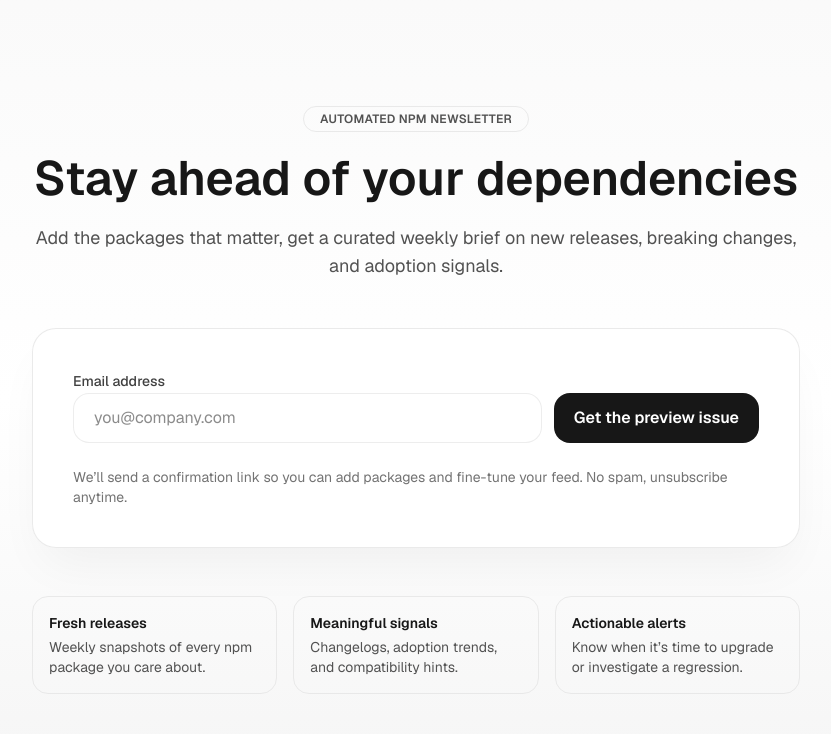
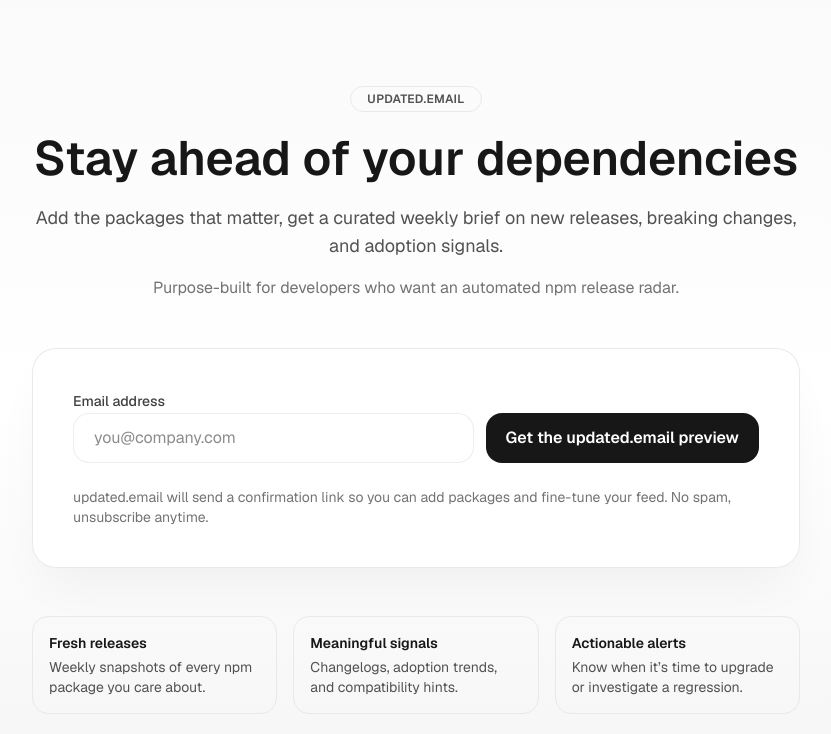
Before and after one commit to petter/updated.email, a Next.js app: page / in a window 1280 px wide. Shown: the top 734 px of the page, without its empty margins (224-1055 px from the left). Built offline with nearby package versions, Linux system fonts and the light colour scheme; no server answers.

Commit message:
update branding to go more along with the updated.email domain

```diff
--- a/app/layout.tsx
+++ b/app/layout.tsx
@@ -15,9 +15,9 @@
 });
 
 export const metadata: Metadata = {
-  title: "npm newsletter",
+  title: "updated.email",
   description:
-    "Subscribe once, track every npm release that matters to your team.",
+    "updated.email is the automated npm release briefing built for developers.",
 };
 
 export default function RootLayout({
--- a/app/page.tsx
+++ b/app/page.tsx
@@ -25,7 +25,7 @@
       <div className="mx-auto flex w-full max-w-3xl flex-col gap-12">
         <header className="space-y-4 text-center">
           <span className="inline-flex items-center justify-center rounded-full border border-neutral-200/80 px-4 py-1 text-xs font-semibold uppercase tracking-wide text-neutral-600 dark:border-neutral-800 dark:text-neutral-300">
-            Automated npm newsletter
+            updated.email
           </span>
           <div className="space-y-4">
             <h1 className="text-4xl font-semibold leading-tight text-neutral-900 dark:text-white sm:text-5xl">
@@ -35,13 +35,17 @@
               Add the packages that matter, get a curated weekly brief on new
               releases, breaking changes, and adoption signals.
             </p>
+            <p className="text-base text-neutral-500 dark:text-neutral-400">
+              Purpose-built for developers who want an automated npm release
+              radar.
+            </p>
           </div>
         </header>
 
         <form
           action={submitNewsletterAction}
           className="space-y-6 rounded-3xl border border-neutral-200/80 bg-white/90 p-6 shadow-2xl shadow-neutral-900/5 backdrop-blur dark:border-neutral-800 dark:bg-neutral-900/60 md:p-10"
-          aria-label="Join the npm newsletter waitlist"
+          aria-label="Join the updated.email waitlist"
         >
           {(showSuccess || showError) && (
             <div
@@ -75,15 +79,15 @@
               />
               <button
                 type="submit"
-                className="w-full rounded-2xl bg-neutral-900 px-5 py-3 text-base font-semibold text-white transition hover:bg-neutral-800 focus-visible:outline focus-visible:outline-2 focus-visible:outline-offset-2 focus-visible:outline-neutral-900 dark:bg-white dark:text-neutral-950 dark:hover:bg-neutral-200 sm:w-auto"
+                className="w-full rounded-2xl bg-neutral-900 px-5 py-3 text-base font-semibold text-white transition hover:bg-neutral-800 focus-visible:outline-2 focus-visible:outline-offset-2 focus-visible:outline-neutral-900 dark:bg-white dark:text-neutral-950 dark:hover:bg-neutral-200 sm:w-auto"
               >
-                Get the preview issue
+                Get the updated.email preview
               </button>
             </div>
           </div>
           <p className="text-sm text-neutral-500 dark:text-neutral-400">
-            We’ll send a confirmation link so you can add packages and fine-tune
-            your feed. No spam, unsubscribe anytime.
+            updated.email will send a confirmation link so you can add packages
+            and fine-tune your feed. No spam, unsubscribe anytime.
           </p>
         </form>
 
--- a/emails/newsletter-preview-email.tsx
+++ b/emails/newsletter-preview-email.tsx
@@ -17,12 +17,13 @@
         <tbody>
           <tr>
             <td>
-              <p style={styles.kicker}>npm newsletter preview</p>
+              <p style={styles.kicker}>updated.email preview</p>
               <h1 style={styles.title}>You’re on the list! 🎉</h1>
               <p style={styles.paragraph}>
-                We’ll use <strong>{recipientEmail}</strong> for your preview
-                issues. Expect a weekly recap that highlights releases, breaking
-                changes, and adoption signals for the packages you depend on.
+                updated.email will use <strong>{recipientEmail}</strong> for
+                your preview issues. Expect a weekly recap that highlights
+                releases, breaking changes, and adoption signals for the
+                packages you depend on.
               </p>
 
               {packages.length > 0 ? (
@@ -53,11 +54,11 @@
               )}
 
               <p style={styles.paragraph}>
-                Until then, we’re combing through changelogs so you don’t have
-                to.
+                Until then, the updated.email feed is combing through changelogs
+                so you don’t have to.
               </p>
 
-              <p style={styles.signature}>— The npm newsletter team</p>
+              <p style={styles.signature}>— The updated.email team</p>
             </td>
           </tr>
         </tbody>
--- a/lib/newsletter.tsx
+++ b/lib/newsletter.tsx
@@ -20,7 +20,7 @@
   const { data, error } = await resend.emails.send({
     from: getFromAddress(),
     to: recipient,
-    subject: "Your npm newsletter preview is on the way",
+    subject: "Your updated.email preview is on the way",
     text: buildPlainText({ previewUrl, packages }),
     react: (
       <NewsletterPreviewEmail
@@ -46,7 +46,7 @@
   packages: string[];
 }): string {
   const lines = [
-    "Thanks for joining the npm newsletter preview!",
+    "Thanks for joining the updated.email preview!",
     "We'll assemble your first issue with the packages you care about.",
   ];
 
@@ -63,7 +63,7 @@
     lines.push(`You can always revisit the latest preview: ${previewUrl}`);
   }
 
-  lines.push("Talk soon,\nThe npm newsletter team");
+  lines.push("Talk soon,\nThe updated.email team");
 
   return lines.join("\n\n");
 }
```
